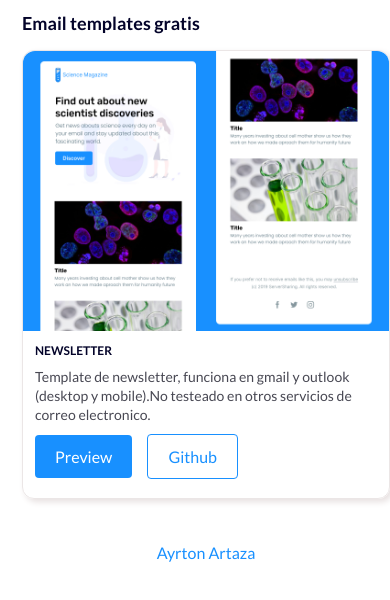
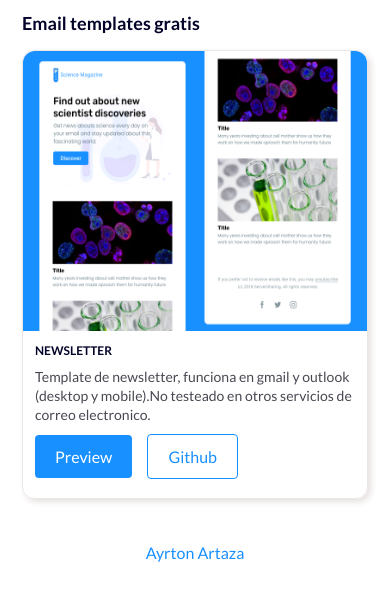
Before and after one commit to ayrtonartaza/email__templates, a plain HTML site: page index.html in a window 390 px wide. Drawn offline with Linux system fonts and the light colour scheme.

Commit message:
margin mobile arreglado

```diff
--- a/style.css
+++ b/style.css
@@ -9,6 +9,7 @@ body{
     justify-content: center;
     flex-flow: column nowrap;
     margin-left: 22px;
+    margin-right: 22px;
     font-family: 'Lato', sans-serif;
 }
 
```
